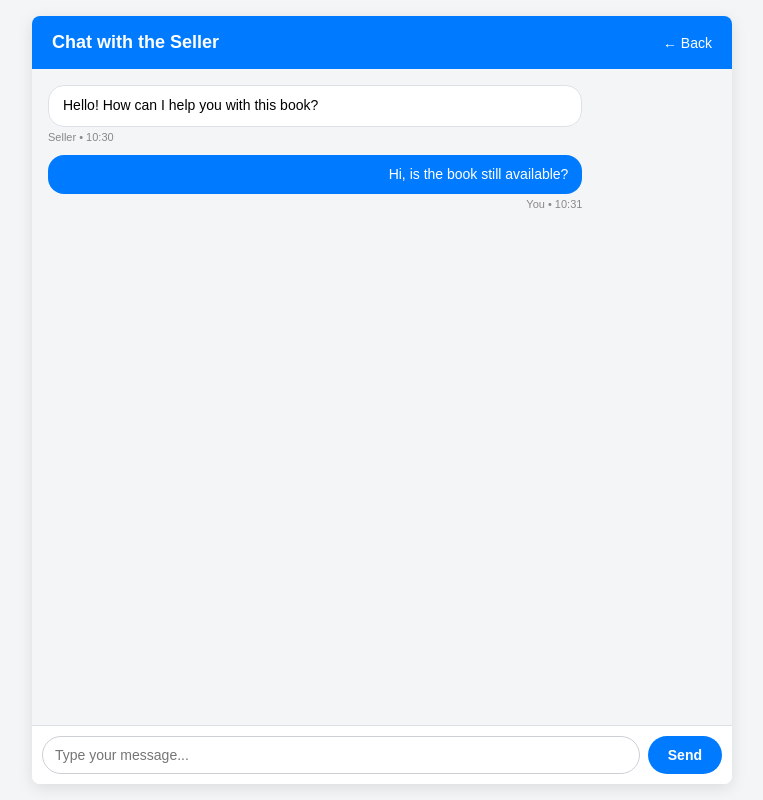
After one commit to shamael203/graduation-project, a PHP site: page /frontend/chat.html in a window 1280 px wide. The commit adds this page. Shown: the whole page, without its empty margins (258-1021 px from the left). Run offline with PHP 8.4, Linux system fonts and the light colour scheme; a stand-in replaces the project's code that opens the database connection.

Commit message:
message Seller

```diff
--- /dev/null
+++ b/frontend/chat.html
@@ -0,0 +1,192 @@
+<!DOCTYPE html>
+<html lang="en">
+<head>
+  <meta charset="UTF-8" />
+  <title>Chat with the Seller</title>
+  <style>
+    * {
+      box-sizing: border-box;
+      margin: 0;
+      padding: 0;
+    }
+
+    body {
+      font-family: Arial, sans-serif;
+      background-color: #f4f5f7;
+      display: flex;
+      justify-content: center;
+      align-items: stretch;
+      min-height: 100vh;
+    }
+
+    .chat-container {
+      background-color: #ffffff;
+      width: 100%;
+      max-width: 700px;
+      display: flex;
+      flex-direction: column;
+      border-radius: 8px;
+      box-shadow: 0 4px 16px rgba(0,0,0,0.1);
+      overflow: hidden;
+      margin: 16px;
+    }
+
+    .chat-header {
+      background-color: #007bff;
+      color: #ffffff;
+      padding: 16px 20px;
+      display: flex;
+      justify-content: space-between;
+      align-items: center;
+    }
+
+    .chat-header-title {
+      font-size: 18px;
+      font-weight: 700;
+    }
+
+    .back-link {
+      color: #ffffff;
+      text-decoration: none;
+      font-size: 14px;
+    }
+
+    .chat-window {
+      padding: 16px;
+      background-color: #f4f5f7;
+      flex: 1;
+      overflow-y: auto;
+    }
+
+    .message {
+      margin-bottom: 12px;
+      display: flex;
+      flex-direction: column;
+      max-width: 80%;
+    }
+
+    .message.seller {
+      align-self: flex-start;
+    }
+
+    .message.user {
+      align-self: flex-end;
+      text-align: right;
+    }
+
+    .bubble {
+      padding: 10px 14px;
+      border-radius: 16px;
+      font-size: 14px;
+      line-height: 1.4;
+    }
+
+    .message.seller .bubble {
+      background-color: #ffffff;
+      border: 1px solid #dde1e7;
+    }
+
+    .message.user .bubble {
+      background-color: #007bff;
+      color: #ffffff;
+    }
+
+    .time {
+      font-size: 11px;
+      color: #888;
+      margin-top: 4px;
+    }
+
+    .chat-input {
+      display: flex;
+      border-top: 1px solid #dde1e7;
+      padding: 10px;
+      background-color: #ffffff;
+      gap: 8px;
+    }
+
+    .chat-input input {
+      flex: 1;
+      padding: 10px 12px;
+      border-radius: 999px;
+      border: 1px solid #ccd0d5;
+      font-size: 14px;
+      outline: none;
+    }
+
+    .chat-input button {
+      padding: 10px 20px;
+      border-radius: 999px;
+      border: none;
+      background-color: #007bff;
+      color: #ffffff;
+      font-size: 14px;
+      font-weight: 600;
+      cursor: pointer;
+    }
+
+    .chat-input button:hover {
+      background-color: #005fd1;
+    }
+
+    @media (max-width: 600px) {
+      .chat-container {
+        margin: 0;
+        border-radius: 0;
+      }
+    }
+  </style>
+</head>
+<body>
+  <div class="chat-container">
+    <header class="chat-header">
+      <div class="chat-header-title">Chat with the Seller</div>
+      <a href="index.html" class="back-link">← Back</a>
+    </header>
+
+    <div class="chat-window">
+
+      <div class="message seller">
+        <div class="bubble">Hello! How can I help you with this book?</div>
+        <div class="time">Seller • 10:30</div>
+      </div>
+      <div class="message user">
+        <div class="bubble">Hi, is the book still available?</div>
+        <div class="time">You • 10:31</div>
+      </div>
+    </div>
+
+    <form class="chat-input" onsubmit="sendMessage(event)">
+      <input
+        type="text"
+        id="messageInput"
+        placeholder="Type your message..."
+        autocomplete="off"
+        required
+      />
+      <button type="submit">Send</button>
+    </form>
+  </div>
+
+  <script>
+    function sendMessage(e) {
+      e.preventDefault();
+      const input = document.getElementById('messageInput');
+      const text = input.value.trim();
+      if (!text) return;
+
+      const chatWindow = document.querySelector('.chat-window');
+
+      const msg = document.createElement('div');
+      msg.className = 'message user';
+      msg.innerHTML = `
+        <div class="bubble">${text}</div>
+        <div class="time">You • just now</div>
+      `;
+      chatWindow.appendChild(msg);
+      chatWindow.scrollTop = chatWindow.scrollHeight;
+      input.value = '';
+    }
+  </script>
+</body>
+</html>
```
Also changed, not shown: frontend/books.html (+7 -0 lines), frontend/index.html (+74 -0 lines), frontend/style.css (+43 -0 lines).
